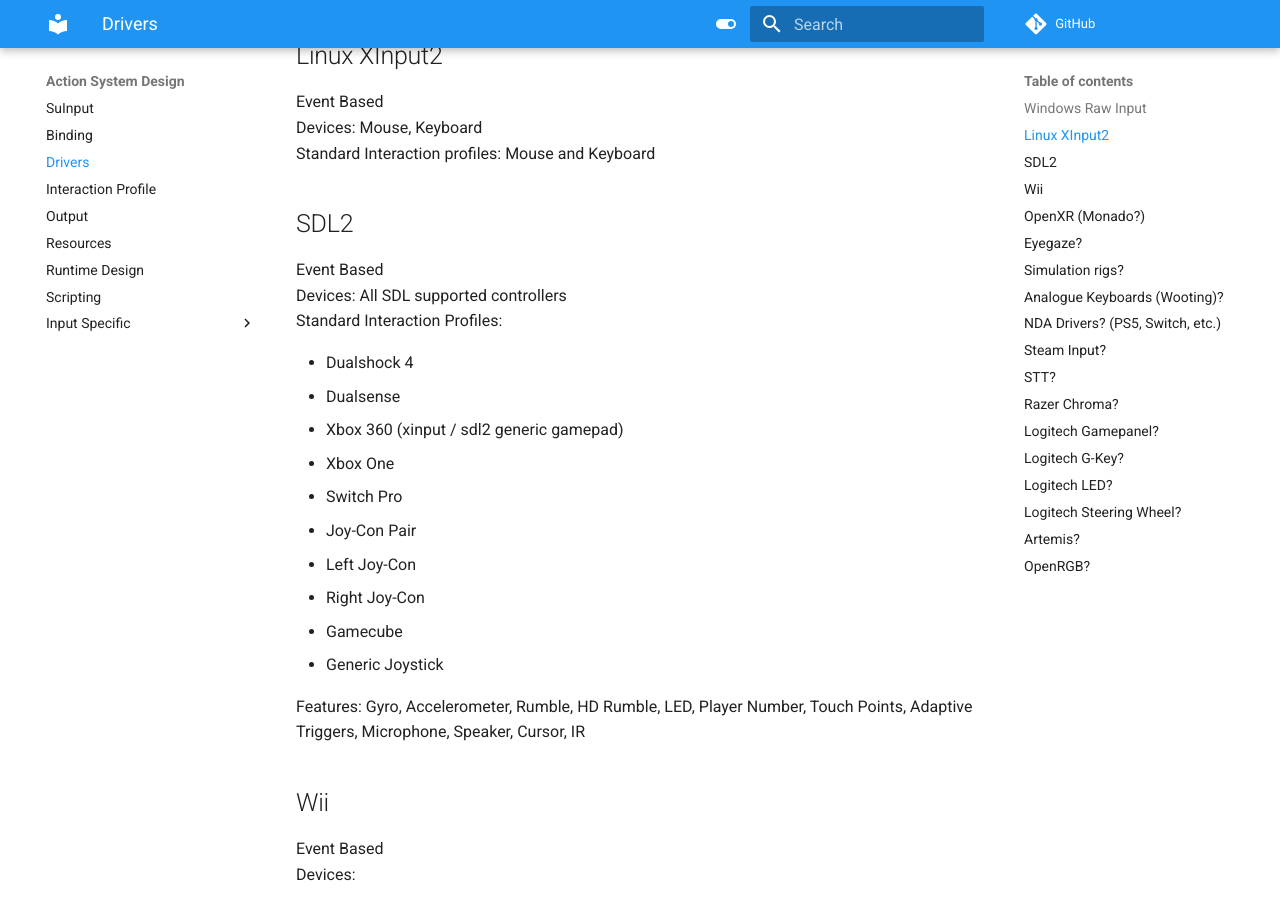
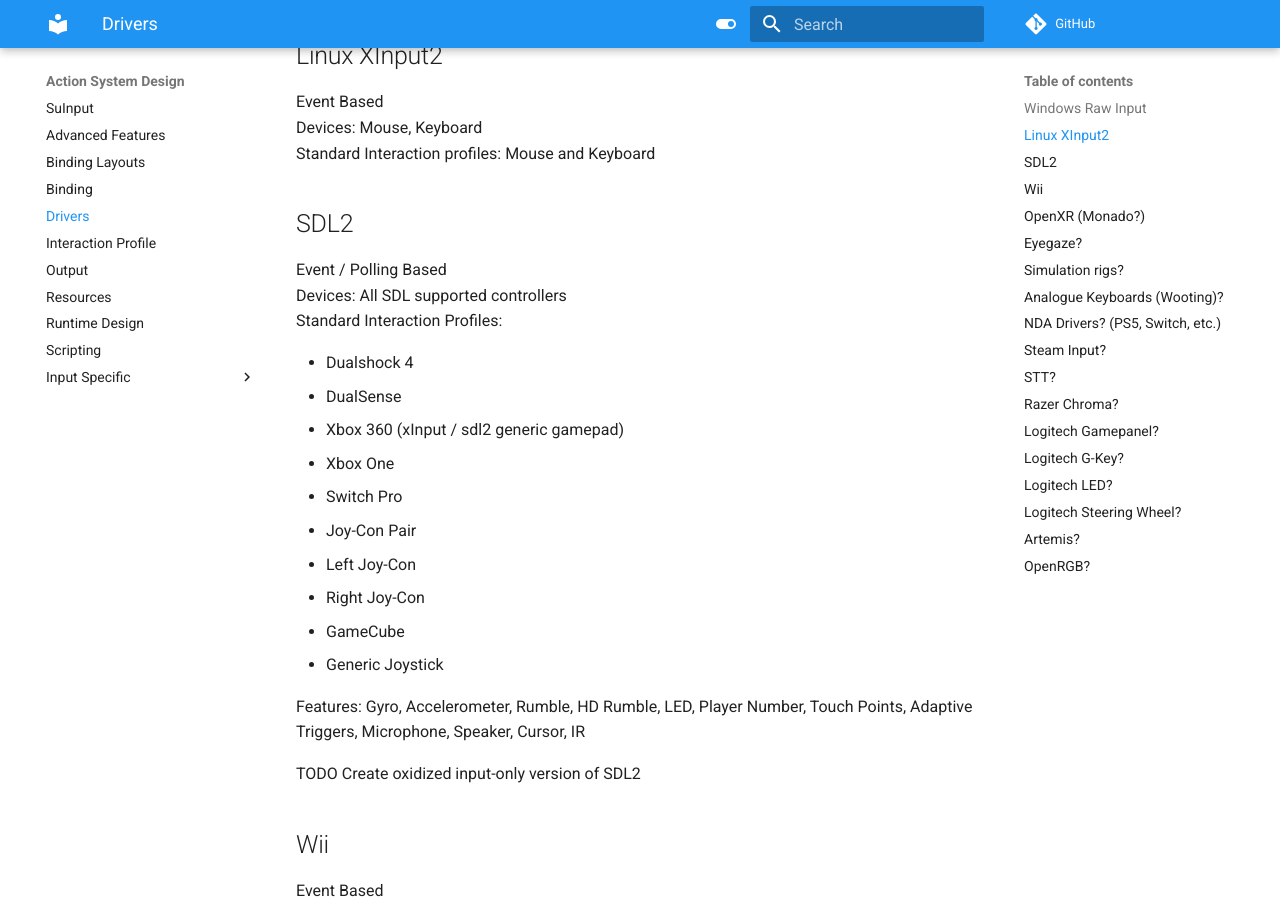
Before and after one commit to Sorenon/Action-System, an MkDocs documentation site: the page built from docs/Drivers.md, in a window 1280 px wide and 900 px high, scrolled down 309 px. Built offline with MkDocs 1.6.1 and Material for MkDocs 9.7.7, drawn with Linux system fonts in a browser that asks for light colours; comment, search, counter and statistics services are not loaded.

Commit message:
Misc Edits
Misc Edits

```diff
--- a/docs/Drivers.md
+++ b/docs/Drivers.md
@@ -9,22 +9,24 @@
 Standard Interaction profiles: Mouse and Keyboard
 
 ## SDL2
-Event Based
+Event / Polling Based
 Devices: All SDL supported controllers
 Standard Interaction Profiles:
 
 - Dualshock 4
-- Dualsense
-- Xbox 360 (xinput / sdl2 generic gamepad)
+- DualSense
+- Xbox 360 (xInput / sdl2 generic gamepad)
 - Xbox One
 - Switch Pro
 - Joy-Con Pair
 - Left Joy-Con
 - Right Joy-Con
-- Gamecube
+- GameCube
 - Generic Joystick
 
 Features: Gyro, Accelerometer, Rumble, HD Rumble, LED, Player Number, Touch Points, Adaptive Triggers, Microphone, Speaker, Cursor, IR
+
+TODO Create oxidized input-only version of SDL2
 
 ## Wii
 Event Based
```
Also changed, not shown: docs/Advanced Features.md (added, +6 -0 lines), docs/Binding Layouts.md (added, +1 -0 lines), docs/Binding.md (+1 -1 lines), docs/Input Specific/Input Action Types.md (+2 -0 lines), docs/Input Specific/Input Component Types.md (+2 -2 lines), docs/Interaction Profile.md (+2 -2 lines), docs/README.md (+3 -1 lines).
